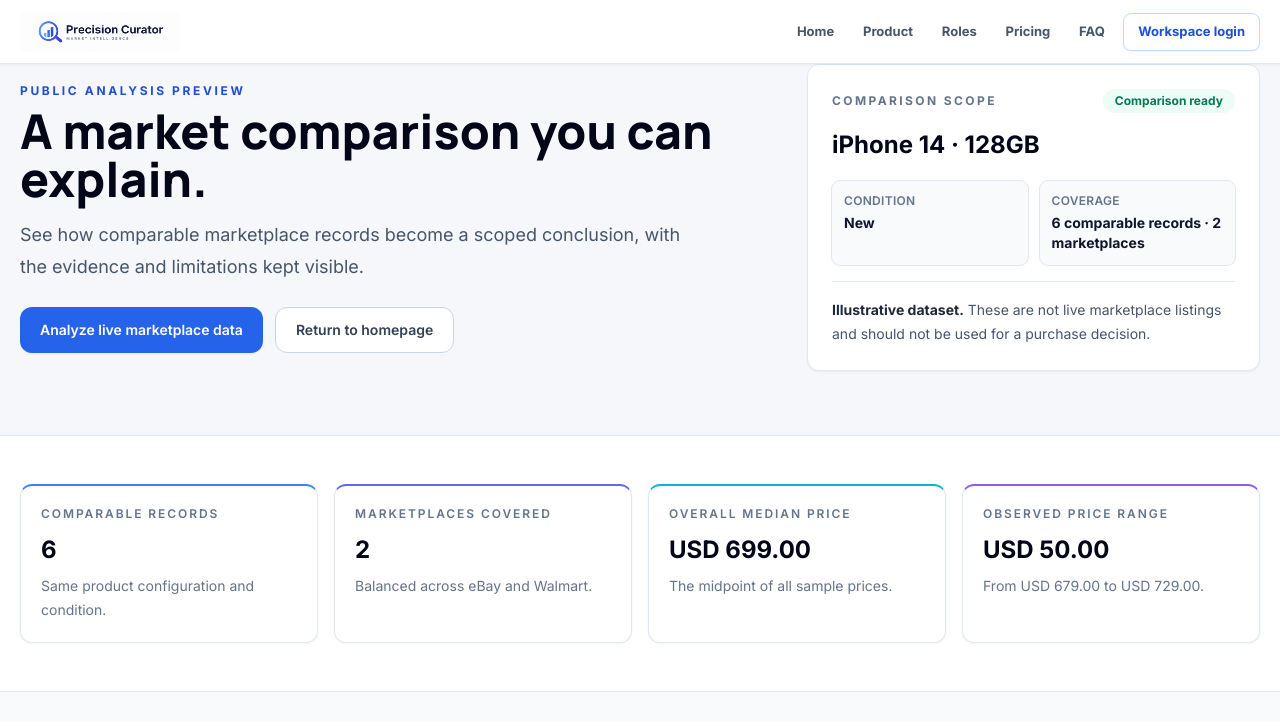
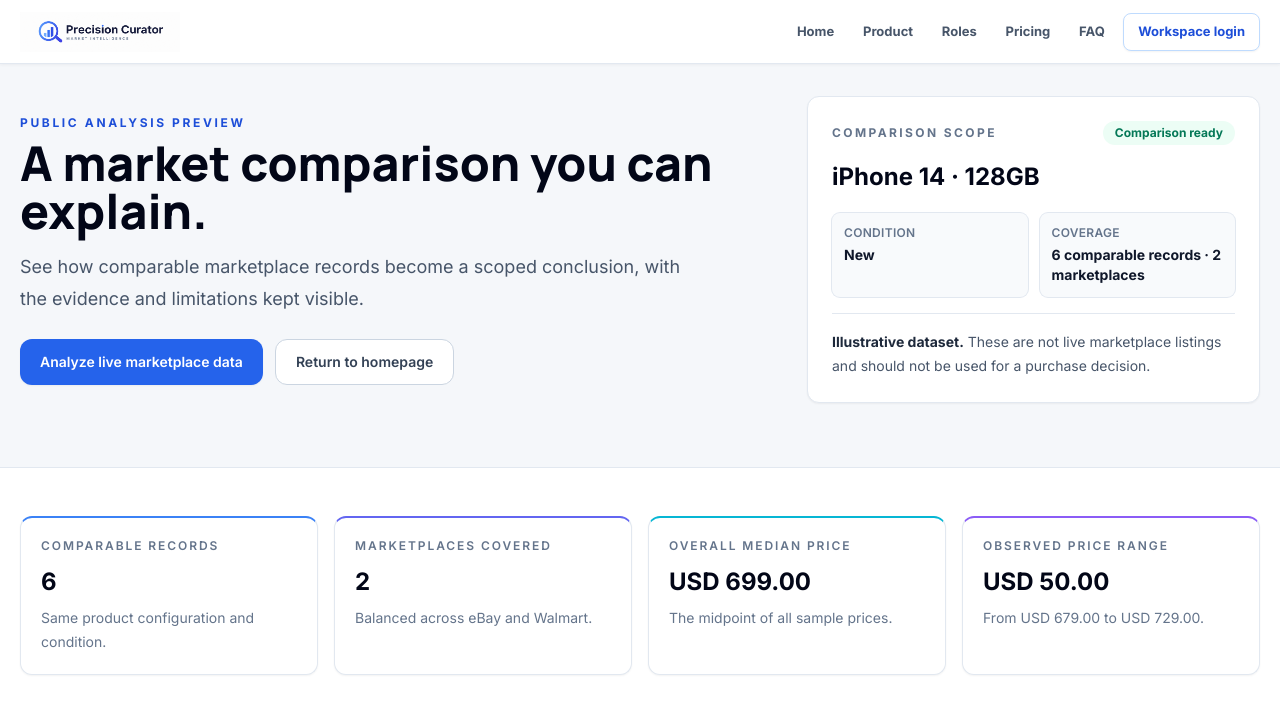
Before and after one commit to Airy66/Final-Group-Project, a Flask app: page /sample-analysis in a window 1280 px wide. Shown: the top 722 px of the page. Run offline with Flask 3, Linux system fonts and the light colour scheme; some libraries are stand-ins or nearby versions.

Commit message:
fix moblie ui

```diff
--- a/templates/public_sample.html
+++ b/templates/public_sample.html
@@ -2,7 +2,7 @@
 {% block title %}Sample Market Analysis · Precision Curator{% endblock %}
 {% block public_content %}
 <section class="border-b border-slate-200 bg-[#f5f7fa]">
-  <div class="mx-auto max-w-7xl px-5 py-14 lg:py-16">
+  <div class="mx-auto max-w-7xl px-5 pb-14 pt-20 lg:pb-16 lg:pt-24">
     <div class="grid gap-8 lg:grid-cols-[minmax(0,1.25fr)_minmax(320px,0.75fr)] lg:items-center">
       <div class="max-w-3xl">
         <p class="text-xs font-bold uppercase tracking-[0.22em] text-blue-700">Public analysis preview</p>
```
